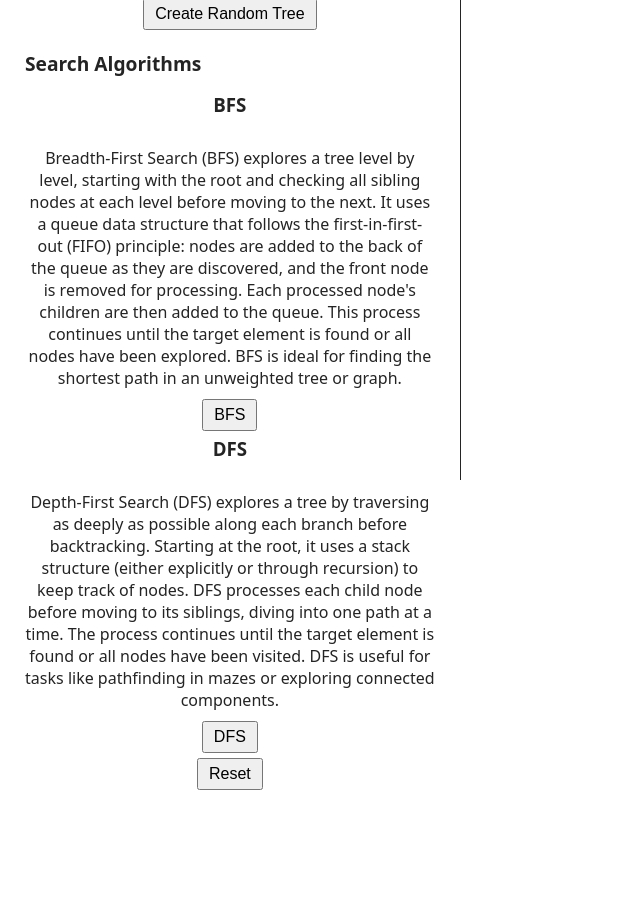
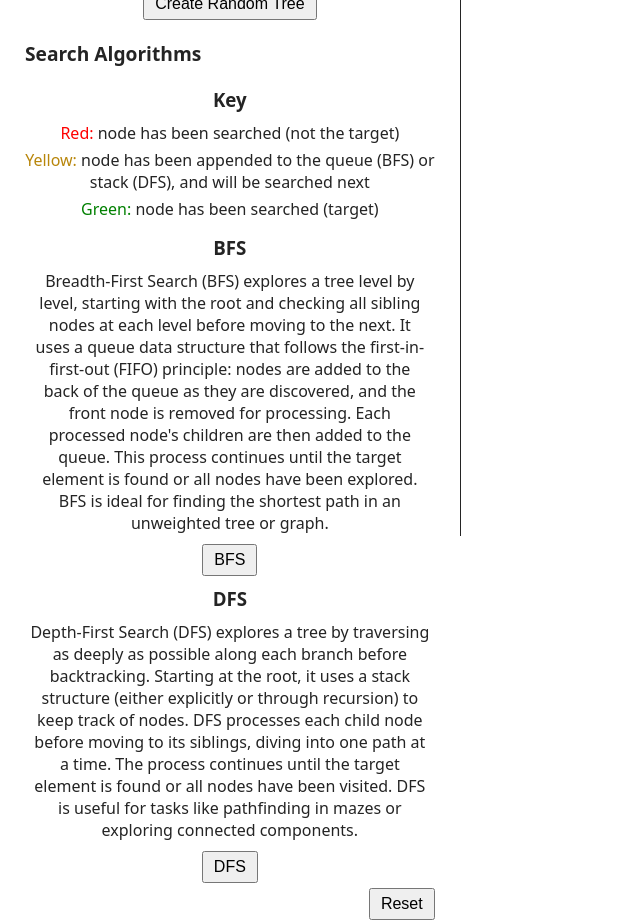
Before and after one commit to tcollm/algorithm-visualizer, a React (Vite) app: page /bt in a window 1280 px wide. Shown: the part 380-1300 px from the top of the page, without its empty margins (0-640 px from the left). Before the commit the page ends 1170 px from the top, so only its background shows below. Built offline with nearby package versions, Linux system fonts and the light colour scheme.

Commit message:
feat: create key for node colors
- Also fix seperator height (was not spanning full page)

```diff
--- a/src/components/BTPage/BFSButton.jsx
+++ b/src/components/BTPage/BFSButton.jsx
@@ -23,7 +23,9 @@ export const BFSButton = ({ tree, setTree }) => {
 
   return (
     <div>
-      <button onClick={() => setIsModalOpen(true)}>BFS</button>
+      <button style={{ marginTop: "5px" }} onClick={() => setIsModalOpen(true)}>
+        BFS
+      </button>
       {isModalOpen && (
         <div className={styles.modal}>
           <div className={styles.modalContent}>
--- a/src/components/BTPage/BTPage.jsx
+++ b/src/components/BTPage/BTPage.jsx
@@ -55,6 +55,22 @@ const BTPage = () => {
         </section>
         <section className={classes.searchAlgos}>
           <h2>Search Algorithms</h2>
+          <h3>Key</h3>
+          <ul>
+            <li>
+              <span style={{ color: "red" }}>Red: </span>
+              node has been searched (not the target)
+            </li>
+            <li>
+              <span style={{ color: "#B8860B" }}>Yellow: </span>
+              node has been appended to the queue (BFS) or stack (DFS), and will
+              be searched next
+            </li>
+            <li>
+              <span style={{ color: "green" }}>Green: </span>
+              node has been searched (target)
+            </li>
+          </ul>
           <div className={classes.BFSContainer}>
             <h3>BFS</h3>
             <p>
--- a/src/components/BTPage/BTPage.module.css
+++ b/src/components/BTPage/BTPage.module.css
@@ -37,6 +37,7 @@ body {
 .separator {
   width: 1px;
   background-color: var(--black);
+  height: 107vh; /* manual fix for separator not spanning full page */
 }
 
 h2 {
@@ -47,7 +48,7 @@ h2 {
 
 h3 {
   margin: 0;
-  padding: 0;
+  padding: 5px;
 }
 
 button {
@@ -56,9 +57,17 @@ button {
   padding: 5px 10px;
 }
 
-/* button:hover {
+ul {
+  list-style-type: none;
+}
 
-} */
+li {
+  margin-bottom: 5px;
+}
+
+p {
+  padding: 5px;
+}
 
 .buttonContainer {
   display: flex;
@@ -78,10 +87,4 @@ button {
 .DFSContainer {
   display: flex;
   flex-direction: column;
-  gap: 10px;
 }
-/*
-.resetButton {
-  align-self: flex-end;
-  margin-top: 20px;
-} */
--- a/src/components/BTPage/DFSButton.jsx
+++ b/src/components/BTPage/DFSButton.jsx
@@ -21,7 +21,9 @@ export const DFSButton = ({ tree, setTree }) => {
 
   return (
     <div>
-      <button onClick={() => setIsModalOpen(true)}>DFS</button>
+      <button style={{ marginTop: "5px" }} onClick={() => setIsModalOpen(true)}>
+        DFS
+      </button>
       {isModalOpen && (
         <div className={styles.modal}>
           <div className={styles.modalContent}>
--- a/src/components/BTPage/ResetButton.jsx
+++ b/src/components/BTPage/ResetButton.jsx
@@ -6,5 +6,9 @@ export const ResetButton = ({ tree, setTree }) => {
   const handleResetColors = () => {
     resetColors(tree, setTree);
   };
-  return <button onClick={handleResetColors}>Reset</button>;
+  return (
+    <button style={{ marginLeft: "auto" }} onClick={handleResetColors}>
+      Reset
+    </button>
+  );
 };
```
